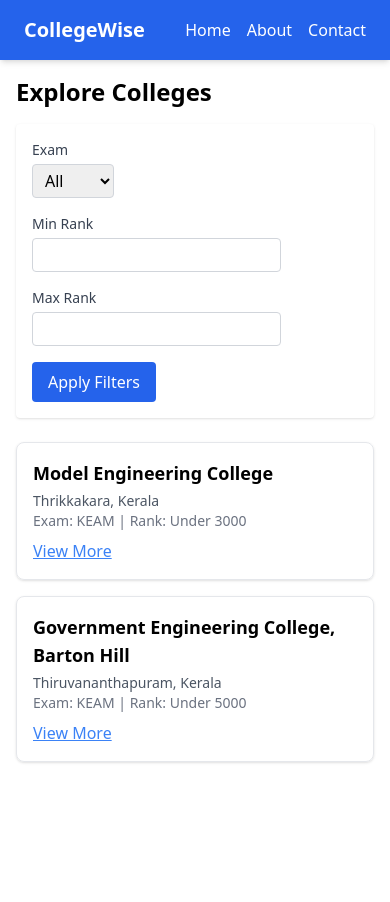
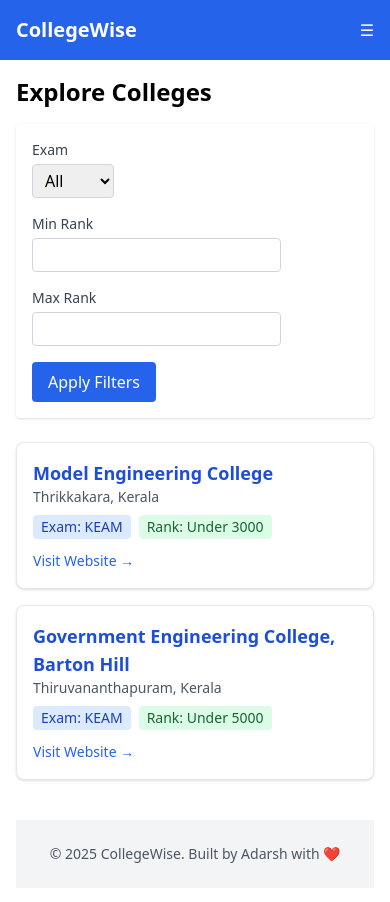
Before and after one commit to AdarshBaddies/collegewise, a React (Vite) app: page / in a window 390 px wide. Before the commit the page ends 844 px from the top, so only its background shows below. Built offline with nearby package versions, Linux system fonts and the light colour scheme.

Commit message:
Make navbar responsive, improve UI, add footer

```diff
--- a/src/App.jsx
+++ b/src/App.jsx
@@ -4,6 +4,7 @@ import Home from './pages/Home'
 import About from './pages/About'
 import Contact from './pages/Contact'
 import Navbar from './components/Navbar'
+import Footer from './components/Footer'
 
 export default function App() {
   return (
@@ -15,7 +16,9 @@ export default function App() {
           <Route path="/about" element={<About />} />
           <Route path="/contact" element={<Contact />} />
         </Routes>
+        <Footer />
       </div>
+
     </>
   )
 }
--- a/src/components/CollegeCard.jsx
+++ b/src/components/CollegeCard.jsx
@@ -1,11 +1,19 @@
-// src/components/CollegeCard.jsx
 export default function CollegeCard({ data }) {
   return (
-    <div className="border rounded-lg p-4 shadow hover:shadow-lg transition">
-      <h2 className="text-lg font-semibold mb-1">{data.name}</h2>
+    <div className="border rounded-lg p-4 shadow hover:shadow-md transition bg-white">
+      <h2 className="text-lg font-bold text-blue-700">{data.name}</h2>
       <p className="text-sm text-gray-600">{data.location}</p>
-      <p className="text-sm text-gray-500">Exam: {data.exam} | Rank: {data.rank}</p>
-      <a href={data.link} className="text-blue-500 underline mt-2 block" target="_blank">View More</a>
+      <div className="mt-2 text-sm text-gray-500">
+        <span className="inline-block mr-2 bg-blue-100 text-blue-800 px-2 py-0.5 rounded">Exam: {data.exam}</span>
+        <span className="inline-block bg-green-100 text-green-800 px-2 py-0.5 rounded">Rank: {data.rank}</span>
+      </div>
+      <a
+        href={data.link}
+        target="_blank"
+        className="inline-block mt-3 text-blue-600 hover:underline text-sm"
+      >
+        Visit Website →
+      </a>
     </div>
   )
 }
--- /dev/null
+++ b/src/components/Footer.jsx
@@ -0,0 +1,7 @@
+export default function Footer() {
+  return (
+    <footer className="bg-gray-100 mt-10 py-6 text-center text-sm text-gray-600">
+      <p>© {new Date().getFullYear()} CollegeWise. Built by Adarsh with ❤️</p>
+    </footer>
+  )
+}
--- a/src/components/Navbar.jsx
+++ b/src/components/Navbar.jsx
@@ -1,17 +1,32 @@
-// src/components/Navbar.jsx
 import { Link } from 'react-router-dom'
+import { useState } from 'react'
 
 export default function Navbar() {
+  const [isOpen, setIsOpen] = useState(false)
+
   return (
-    <nav className="bg-blue-600 text-white py-4 px-6 shadow-md">
-      <div className="flex justify-between items-center max-w-7xl mx-auto">
+    <nav className="bg-blue-600 text-white">
+      <div className="max-w-7xl mx-auto px-4 py-4 flex justify-between items-center">
         <Link to="/" className="font-bold text-xl">CollegeWise</Link>
-        <div className="space-x-4">
+        <div className="md:hidden">
+          <button onClick={() => setIsOpen(!isOpen)} className="focus:outline-none">
+            ☰
+          </button>
+        </div>
+        <div className="hidden md:flex space-x-4">
           <Link to="/" className="hover:underline">Home</Link>
           <Link to="/about" className="hover:underline">About</Link>
           <Link to="/contact" className="hover:underline">Contact</Link>
         </div>
       </div>
+
+      {isOpen && (
+        <div className="md:hidden bg-blue-700 px-4 pb-4">
+          <Link to="/" className="block py-1 hover:underline">Home</Link>
+          <Link to="/about" className="block py-1 hover:underline">About</Link>
+          <Link to="/contact" className="block py-1 hover:underline">Contact</Link>
+        </div>
+      )}
     </nav>
   )
 }
```
